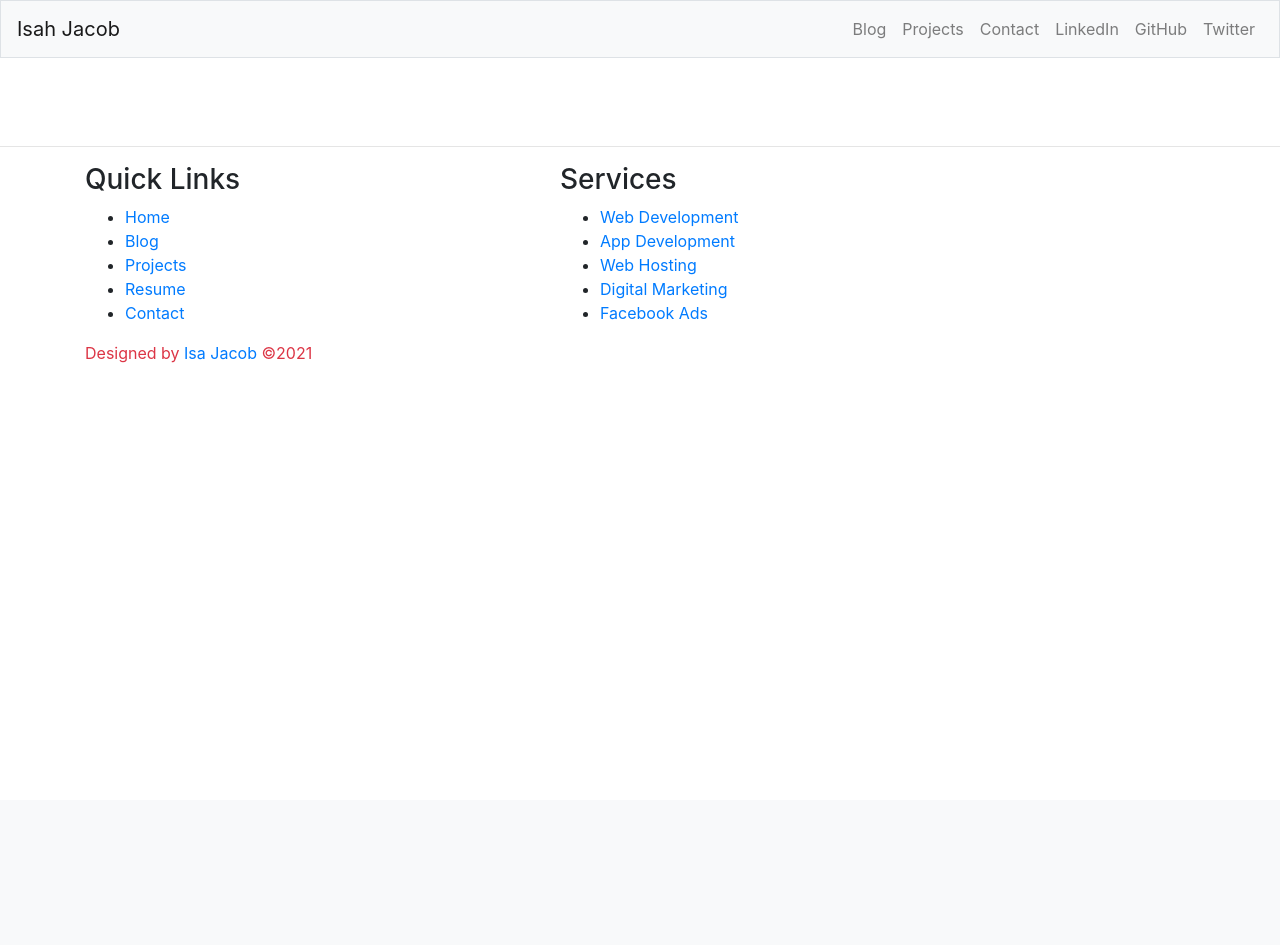
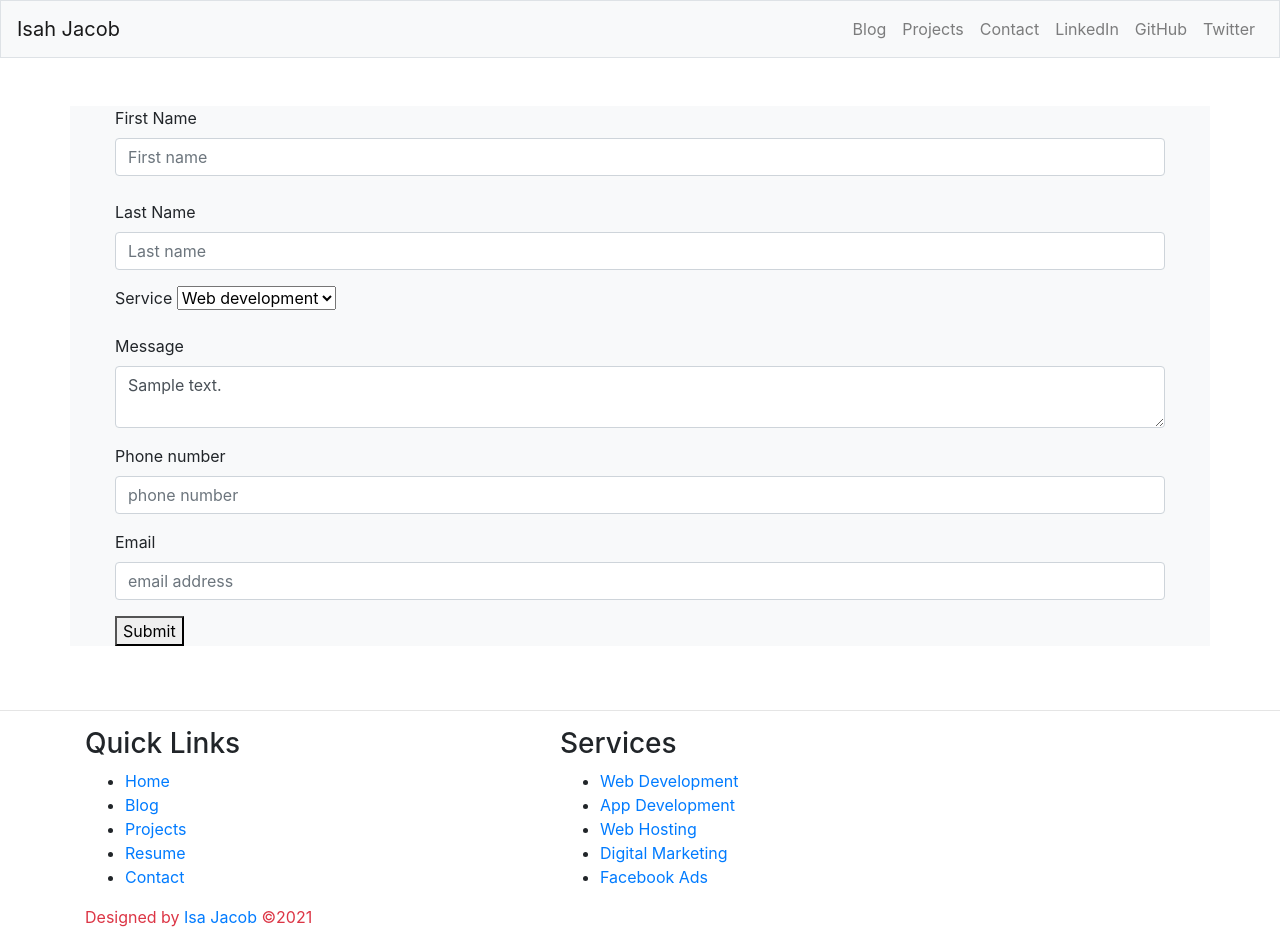
Before and after one commit to Enecode/myblog, a Django app: template blogs/templates/blogs/form.html in a window 1280 px wide. Before the commit the page ends 363 px from the top, so only its background shows below. Run offline with Django 4.2, Linux system fonts and the light colour scheme; the template is opened without the code that fills it: most values are stand-ins (such as "Sample title", 1, 10 or a date in 2020); some libraries are stand-ins or nearby versions.

Commit message:
styled the form file with boostrap4

```diff
--- a/blogs/templates/blogs/form.html
+++ b/blogs/templates/blogs/form.html
@@ -1,6 +1,7 @@
 {% extends "blogs/base.html" %}
 {% load bootstrap4 %}
 {% block content %}
+
 <!doctype html>
 <html lang="en">
 <head>
@@ -8,12 +9,54 @@
     <meta name="viewport" content="width=device-width, initial-scale=1,
         shrink-to-fit=no">
     <link rel="shortcut icon" href="./static/jacob.jpg" width="50px" type="image/x-icon">
+
     <title>Isah Jacob</title>
     {% bootstrap_css %}
     {% bootstrap_javascript jquery='full' %}
 </head>
 <body>
+     <main role="main">
+            <div class="container bg-light mb-4">
+                <div class="container">
+                    <div class="form-group col-md-12">
+                        <form method="post">
+                            <div class="form-group bg-light mb-4">
+                                <label  for="{{ first_name }}">First Name</label><input class="form-control" id="{{ first_name }}" type="text" placeholder="First name" />
+                            </div>
+                            <div class="form-group">
+                                <label for="{{ last_name }}">Last Name</label><input class="form-control" id="{{ last_name }}" type="text" placeholder="Last name" />
+                            </div>
+                            <div class="form-group">
+                                <label for="{{ services }}">Service</label>
+                                <select id="{{ services }}" name="services">
+                                    <option value="Web development">Web development</option>
+                                    <option value="App development">App Development</option>
+                                    <option value="Web hosting">Web Hosting</option>
+                                    <option value="Digital Marketing">Digital Marketing</option>
+                                </select>
+                            </div>
+                            <div class="form-group">
+                                <label>Message</label>
+                                <textarea class="form-control">{{ text }}</textarea>
+                            </div>
 
+                            <div class="form-group">
+                                <label for="{{ phone }}">Phone number</label><input class="form-control" id="{{ phone }}" type="tel" placeholder="phone number" />
+                            </div>
+
+                            <div class="form-group">
+                                 <label for="{{ email }}">Email</label><input class="form-control" id="{{ email }}" type="email" placeholder="email address" />
+                            </div>
+
+                            <div class="form-group">
+                                <button type="submit">Submit</button>
+                            </div>
+                        </form>
+                    </div>
+                </div>
+            </div>
+     </main>
 </body>
 </html>
+
 {% endblock content %}
```
